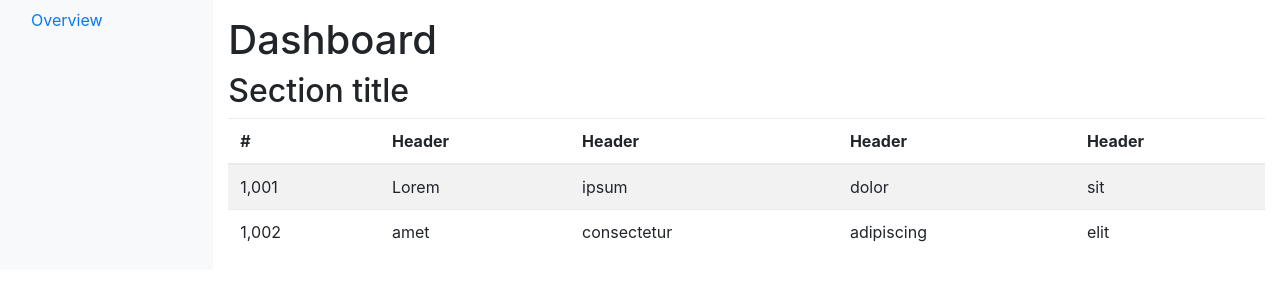
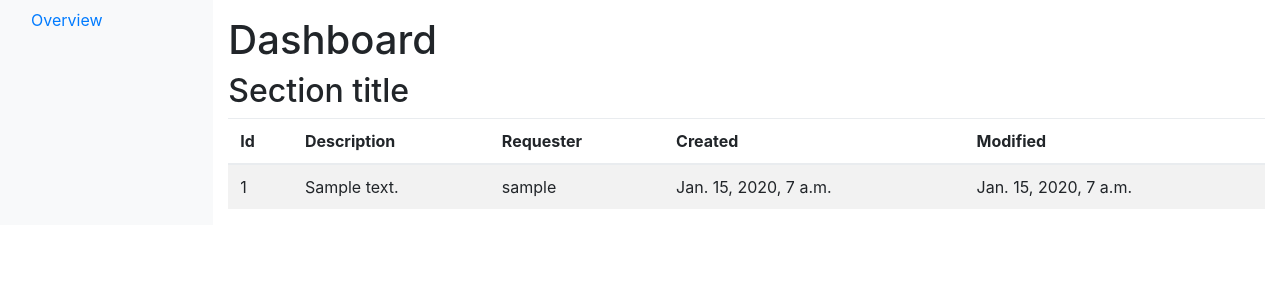
Before and after one commit to RonaldTheodoro/tcc-simple-ticket, a Django app: template templates/core/index.html in a window 1280 px wide. Shown: the part 56-356 px from the top of the page. Run offline with Django 3.2, Linux system fonts and the light colour scheme; the template is opened without the code that fills it: values that come from a table or form of the project are taken from there, others are empty; tables that the repository leaves empty hold one stand-in row (values such as "Sample post"); parts of the project's set-up code (start-up, migrations or seed data) failed here and were passed over; some libraries are stand-ins or nearby versions.

Commit message:
show ticket list in index view

```diff
--- a/apps/core/views.py
+++ b/apps/core/views.py
@@ -1,5 +1,7 @@
-from django.shortcuts import render
+from django.shortcuts import render, get_list_or_404
+from apps.tickets import models
 
 
 def index(request):
-    return render(request, 'core/index.html')
+    tickets = get_list_or_404(models.Ticket, active=True)
+    return render(request, 'core/index.html', {'tickets': tickets})
--- a/templates/core/main.html
+++ b/templates/core/main.html
@@ -8,28 +8,23 @@
         <table class="table table-striped">
             <thead>
                 <tr>
-                    <th>#</th>
-                    <th>Header</th>
-                    <th>Header</th>
-                    <th>Header</th>
-                    <th>Header</th>
+                    <th>Id</th>
+                    <th>Description</th>
+                    <th>Requester</th>
+                    <th>Created</th>
+                    <th>Modified</th>
                 </tr>
             </thead>
             <tbody>
-                <tr>
-                    <td>1,001</td>
-                    <td>Lorem</td>
-                    <td>ipsum</td>
-                    <td>dolor</td>
-                    <td>sit</td>
-                </tr>
-                <tr>
-                    <td>1,002</td>
-                    <td>amet</td>
-                    <td>consectetur</td>
-                    <td>adipiscing</td>
-                    <td>elit</td>
-                </tr>
+                {% for ticket in tickets %}
+                    <tr>
+                        <td>{{ ticket.pk }}</td>
+                        <td>{{ ticket.description }}</td>
+                        <td>{{ ticket.requester }}</td>
+                        <td>{{ ticket.created }}</td>
+                        <td>{{ ticket.modified }}</td>
+                    </tr>
+                {% endfor %}
             </tbody>
         </table>
     </div>
```
